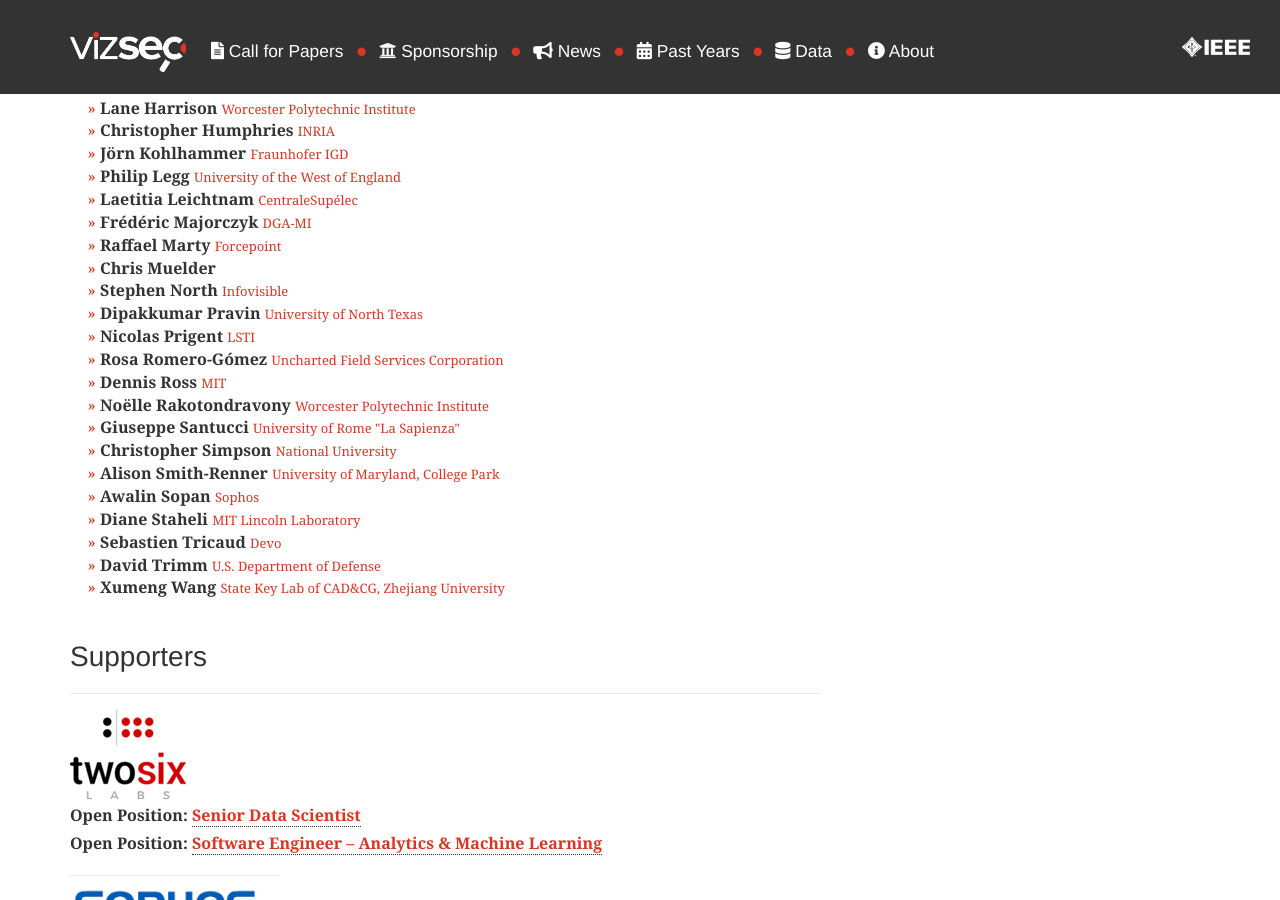
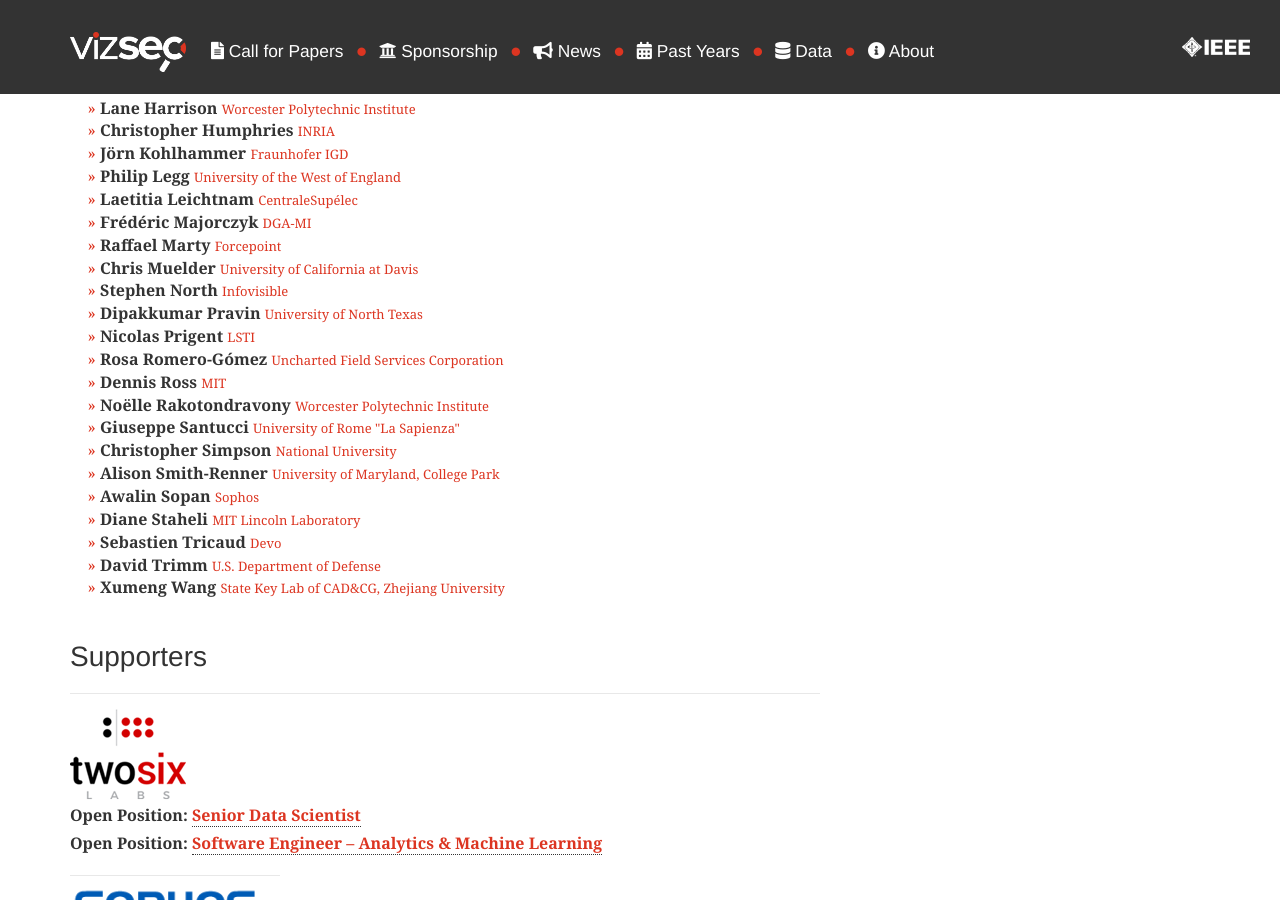
Before and after one commit to vizsec/vizsec.github.io, a Jekyll site: the page built from vizsec2020/index.html, in a window 1280 px wide and 900 px high, scrolled down 5023 px. Built offline with Jekyll 4.4.1, drawn with Linux system fonts in a browser that asks for light colours; nearby versions of some CDN libraries.

Commit message:
program committee add C. Muelder's affiliation

```diff
--- a/_data/y2020-program_committee.yml
+++ b/_data/y2020-program_committee.yml
@@ -55,6 +55,7 @@
   affiliation: Forcepoint
 
 - name: Chris Muelder
+  affiliation: University of California at Davis
 
 - name: Stephen North
   affiliation: Infovisible
```
